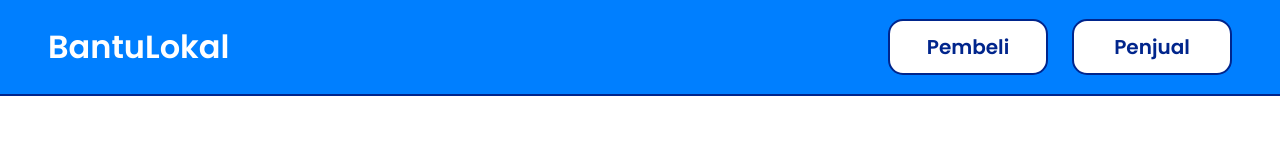
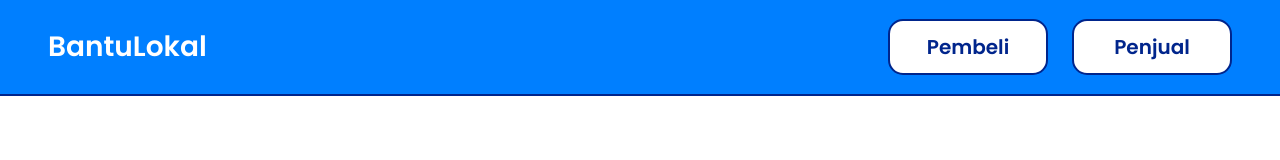
Before and after one commit to rahielhafizh/LocalSupport, a website built with Parcel: page src/index.html in a window 1280 px wide. Shown: the top 160 px of the page. Built offline with nearby package versions, Linux system fonts and the light colour scheme; some packages are replaced by stand-ins of ours.

Commit message:
Perbaikan Judul Header

```diff
--- a/src/styles/dashboardCustomer.css
+++ b/src/styles/dashboardCustomer.css
@@ -56,7 +56,7 @@ html {
 .headerTitle h1 {
   font-family: var(--Poppins);
   font-weight: 600;
-  font-size: 32px;
+  font-size: 28px;
   color: var(--subTwo);
 }
 
@@ -688,8 +688,7 @@ html {
 
   .sellerProduct h1,
   .sellerProduct h2,
-  .sellerReview h2
-  #errormessage {
+  .sellerReview h2 #errormessage {
     font-size: 10px;
   }
 }
--- a/src/styles/dashboardSeller.css
+++ b/src/styles/dashboardSeller.css
@@ -88,7 +88,7 @@ main {
 .headerTitle h1 {
   font-family: var(--Poppins);
   font-weight: 600;
-  font-size: 32px;
+  font-size: 28px;
   color: var(--subTwo);
 }
 
--- a/src/styles/landing.css
+++ b/src/styles/landing.css
@@ -49,7 +49,7 @@ body {
 .headerTitle h1 {
   font-family: var(--Poppins);
   font-weight: 600;
-  font-size: 32px;
+  font-size: 28px;
   color: var(--subTwo);
 }
 
--- a/src/styles/productManagement.css
+++ b/src/styles/productManagement.css
@@ -231,7 +231,7 @@ main {
 .headerTitle h1 {
   font-family: var(--Poppins);
   font-weight: 600;
-  font-size: 32px;
+  font-size: 28px;
   color: var(--subTwo);
 }
 
--- a/src/styles/savedSeller.css
+++ b/src/styles/savedSeller.css
@@ -56,7 +56,7 @@ html {
 .headerTitle h1 {
   font-family: var(--Poppins);
   font-weight: 600;
-  font-size: 32px;
+  font-size: 28px;
   color: var(--subTwo);
 }
 
--- a/src/styles/stockManagement.css
+++ b/src/styles/stockManagement.css
@@ -82,7 +82,7 @@ main {
 .headerTitle h1 {
   font-family: var(--Poppins);
   font-weight: 600;
-  font-size: 32px;
+  font-size: 28px;
   color: var(--subTwo);
 }
 
--- a/src/styles/transactionReport.css
+++ b/src/styles/transactionReport.css
@@ -53,7 +53,7 @@ main {
 .headerTitle h1 {
   font-family: var(--Poppins);
   font-weight: 600;
-  font-size: 32px;
+  font-size: 28px;
   color: var(--subTwo);
 }
 
```
